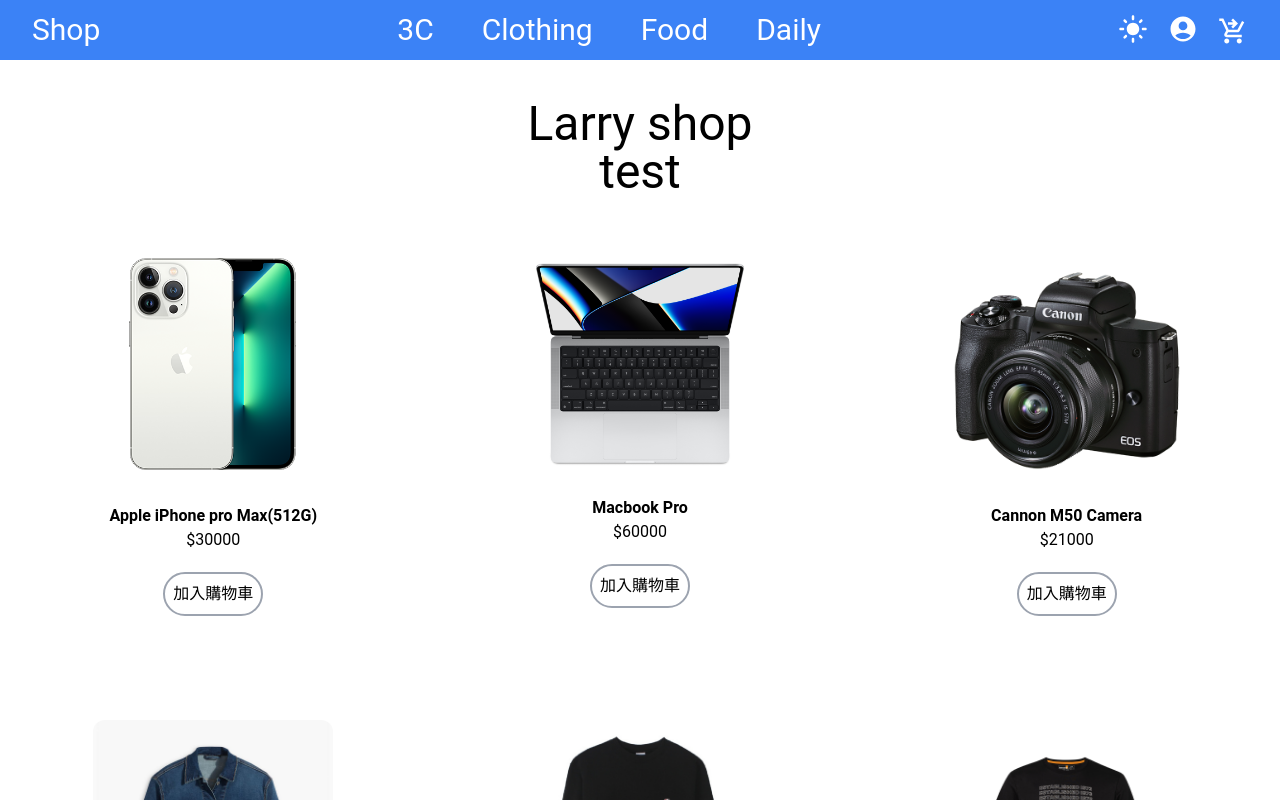
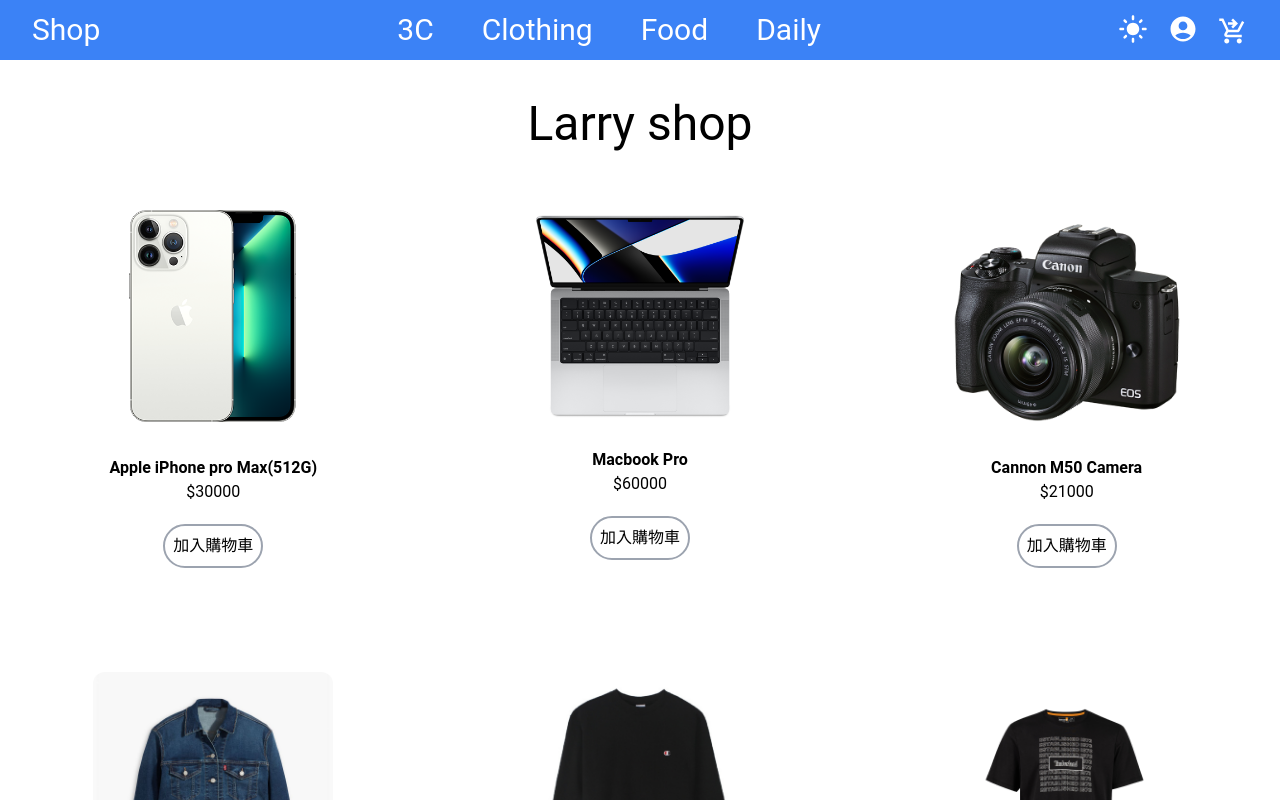
Before and after one commit to Larryz1215/react-shop, a React (Vite) app: page / in a window 1280 px wide. Shown: the top 800 px of the page. Built offline with nearby package versions, Linux system fonts and the light colour scheme.

Commit message:
修正0715

```diff
--- a/src/pages/shop/shop.jsx
+++ b/src/pages/shop/shop.jsx
@@ -8,7 +8,7 @@
     <>
       <div className="mt-10 text-center text-5xl grow dark:text-white">
         <h2>Larry shop</h2>
-        <h3>test</h3>
+        {/* <h3>test</h3> */}
       </div>
       <div className="grid grid-cols-3  max-lg:grid-cols-2 max-sm:grid-cols-1 place-items-center">
         {PRODUCTS.map((product) => (
```
